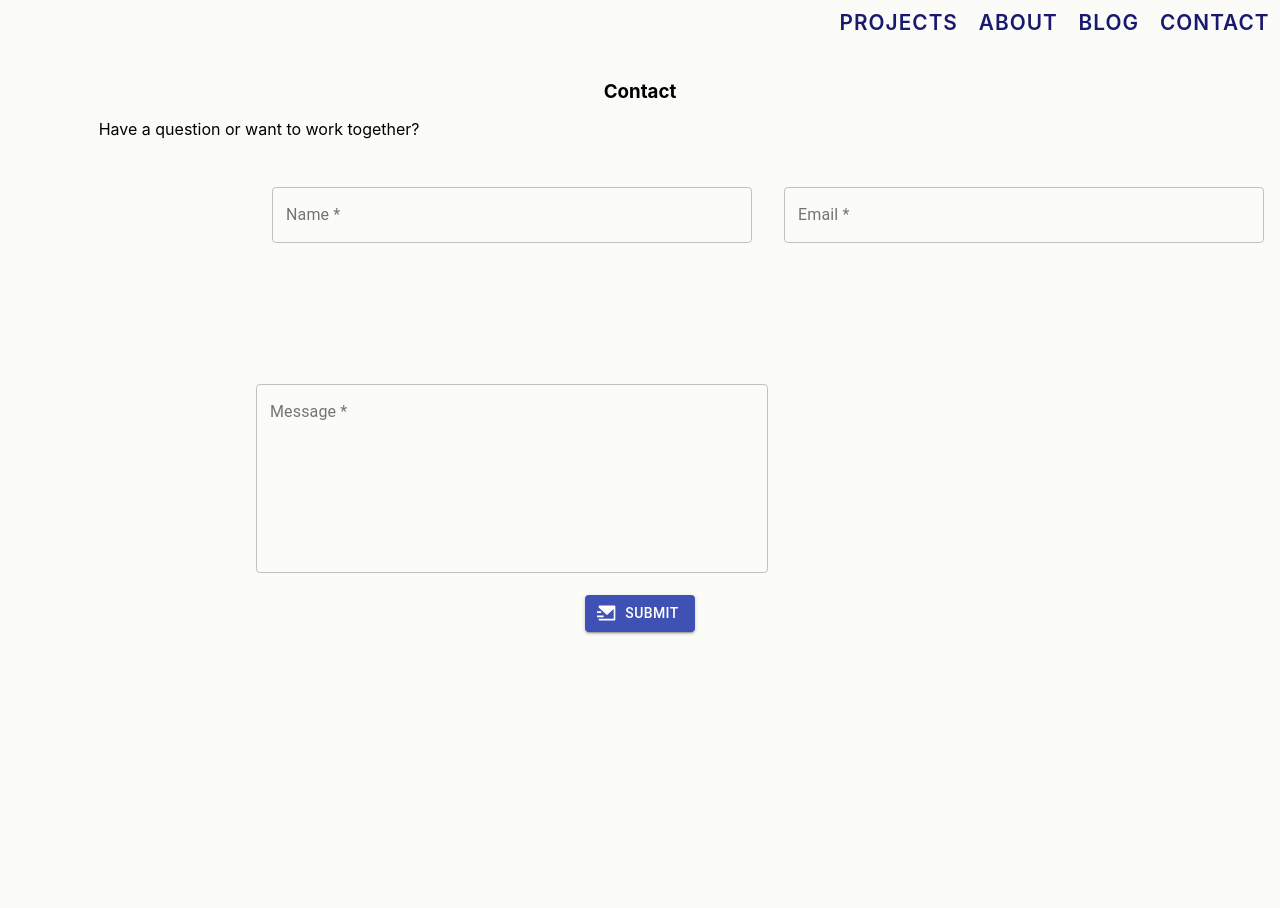
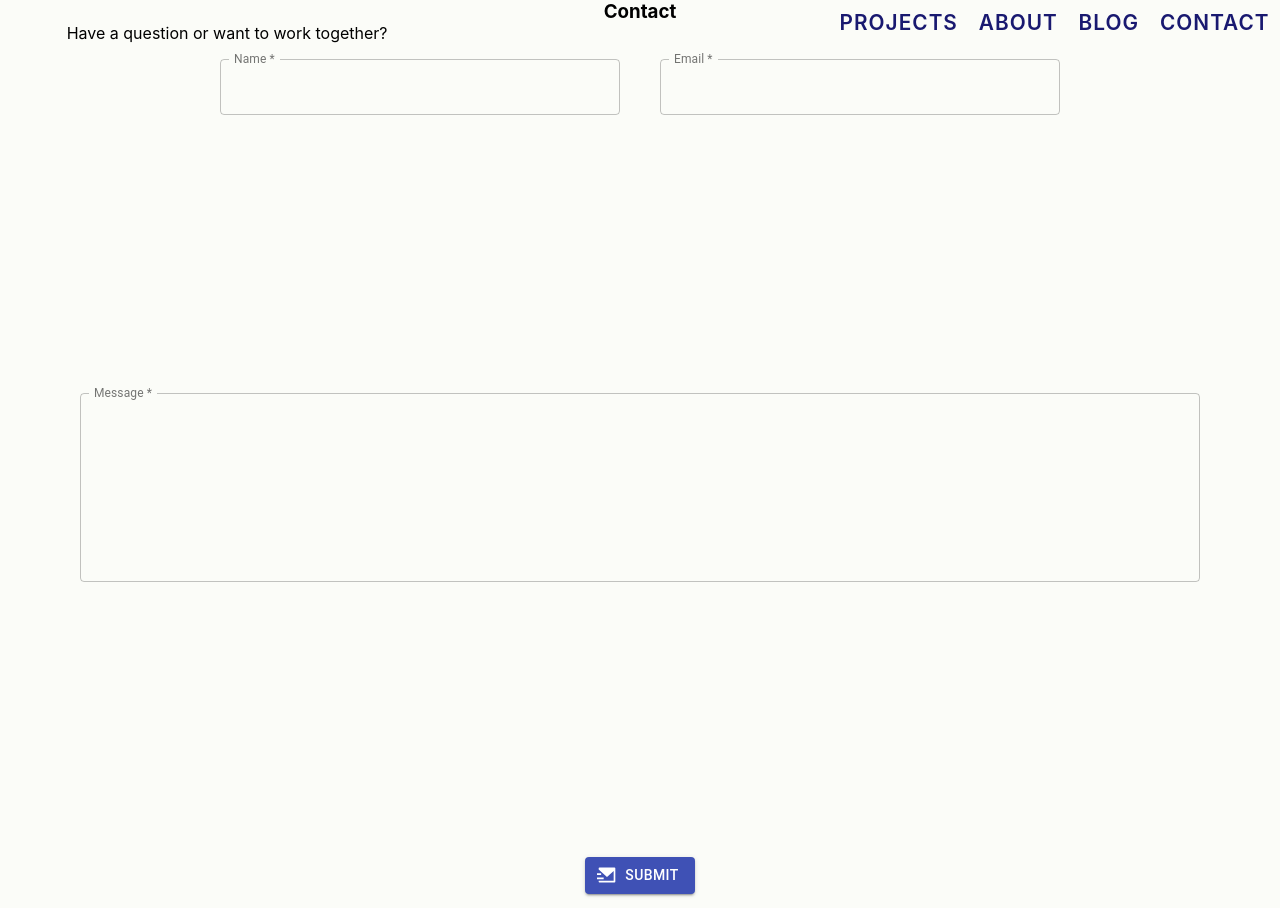
Before and after one commit to Richardzleung/resume, a React (Create React App) app: page /contact in a window 1280 px wide. Before the commit the page ends 800 px from the top, so only its background shows below. Built offline with nearby package versions, Linux system fonts and the light colour scheme.

Commit message:
dark mode hook and contact form grid stuff

```diff
--- a/src/App.css
+++ b/src/App.css
@@ -7,6 +7,8 @@
   --bg-secondary-color: #116ABD;
   --bg-tertiary-color: #FFFADA;
 }
+
+/** GENERAL STYLES */
 
 html {
   scroll-behavior: smooth;
@@ -20,40 +22,32 @@ body {
   background-color: #FBFCF8;
 }
 
-.App {
-  text-align: center;
-}
 
-.center {
-  margin: auto;
+
+/** UTILITIES */
+.column, .row {
+  display: flex;
 }
 
 .column {
-  display: flex;
   flex-direction: column;
+}
+
+.row {
+  flex-wrap: wrap;
 }
 
 .column > h2 {
   margin-top: 2.5em;
 }
 
-.flex-col-center-X {
+.flex-col-center-X,
+.flex-center-XY {
   align-items: center;
 }
 
-.skill-icon {
-  width: 2rem;
-  height: 2rem;
-}
-
-.flex-center-XY {
+.flex-center-XY{
   justify-content: center;
-  align-items: center;
-}
-
-.row {
-  display: flex;
-  flex-wrap: wrap;
 }
 
 .space-evenly {
@@ -76,44 +70,56 @@ body {
   position: relative;
 }
 
+/** STORE PAGES */
 /* Table of contents
-  * 1. Contact Form
-  * 2. Tooltip
-  * 3. Tilt
+  * 1. App
+  * 2. ContactForm
+  * 3. Footer
+  * 4. Technology Skills
+  * 5. Tooltip
 */
 
-
-/** 2. Contact Form & Page related stuff */
-#contactContainer {
-  min-height: 80vh;
-  padding: 5rem 1rem 1rem;
+/** 1. App */
+.App {
+  text-align: center;
 }
 
-#contactSubtext {
-  margin: 1em;
+/** 2. Contact Form */
+#contact--container {
+  display: grid;
+  grid-template-columns: repeat(64,1.5625%);
 }
 
-#contact-form {
-  margin: 0 15rem;
-  display: grid;
-  grid-template-areas:
-    "text text"
-    "message message";
-  grid-template-rows: 1fr 1fr;
-  grid-template-columns: 1fr 1fr;
+.contact--message,
+.contact--name,
+.contact--email {
+  grid-column-start: 5;
+  grid-column-end: 61;
 }
 
-#contact-form > input {
-  grid-area: text;
+/** 3. FOOTER */
+#footer--container {
+  background-color: var(--bg-secondary-color);
+  clip-path: polygon(50% 30%, 100% 0, 100% 100%, 0 100%, 0 0);;
+  min-height: 15rem;
+  padding-top: 6rem;
+  overflow: hidden;
+  width: 100%;
 }
 
-#message-field {
-  grid-area: message;
+/** 4. Technology Skills */
+#technology--container {
+  background-color: var(--bg-tertiary-color);
+  clip-path: polygon(15% 0%, 100% 0%, 85% 100%, 0% 100%);;
+  height: auto;
+  padding-top: 5rem;
+}
+.skill-icon {
+  width: 2rem;
+  height: 2rem;
 }
 
-
-/** Tooltip*/
-
+/** 5. Tooltip*/
 .tooltip {
   display:inline-block;
   position:relative;
@@ -143,35 +149,41 @@ body {
   display: none;
 }
 
+/*! random image find something to do with this */
 #web-developer--image {
   float: left;
   shape-outside: circle(50%);
   width: 250px;
 }
 
-
-#technology--container {
-  background-color: var(--bg-tertiary-color);
-  clip-path: polygon(15% 0%, 100% 0%, 85% 100%, 0% 100%);;
-  height: auto;
-  padding-top: 5rem;
-}
-
-/* Larger screens */
+/** Larger than tablet screens */
 @media screen and (min-width: 48em) {
   /** Tooltip */
   .tooltip:hover .tooltip--bottom {
     display:block;
   }
+
   /** Technologies */
   .hide-on-small-screen {
     visibility: visible;
   }
-  /** Technology button*/
+
+  /** Technology view buttons */
   .tech-btn {
     width: 5rem;
   }
+
   #landingPageBackround {
     clip-path: polygon(0 0, 100% 0, 100% 40vh, 0 77%);
   }
+
+  /** Contact Form*/
+  .contact--name {
+    grid-column-start: 12;
+    grid-column-end: 32;
+  }
+  .contact--email {
+    grid-column-start: 34;
+    grid-column-end: 54;
+  }
 }
--- a/src/App.js
+++ b/src/App.js
@@ -19,7 +19,7 @@ const App = () => {
   const aboutViewRef = useRef();
   const [isLoading, setLoading] = useState(true);
 
-  const fakeRequest = () => new Promise(resolve => setTimeout(() => resolve(), 1500));
+  const fakeRequest = () => new Promise(resolve => setTimeout(() => resolve(), 1250));
 
   useLayoutEffect(() => {
     fakeRequest().then(() => {
@@ -55,12 +55,12 @@ const App = () => {
         <Router>
           <Switch>
             <Route exact path='/404'>
-              <Suspense fallback={<Loading />}>
+              <Suspense fallback=''>
                 <PageNotFound />
               </Suspense>
             </Route>
             <RouteWithNavBar path='/contact'>
-              <Suspense fallback={<Loading />}>
+              <Suspense fallback=''>
                 <ContactForm />
               </Suspense>
             </RouteWithNavBar>
--- a/src/components/Footer/Footer.jsx
+++ b/src/components/Footer/Footer.jsx
@@ -1,7 +1,6 @@
 import React from 'react';
 import IconButton from '@material-ui/core/IconButton';
 import { handles } from '../../shared/constants';
-import './styles.css'
 
 const Footer = () => {
   return (
--- a/src/components/Footer/styles.css
+++ /dev/null
@@ -1,8 +0,0 @@
-#footer--container {
-  background-color: var(--bg-secondary-color);
-  clip-path: polygon(50% 30%, 100% 0, 100% 100%, 0 100%, 0 0);;
-  min-height: 15rem;
-  padding-top: 6rem;
-  overflow: hidden;
-  width: 100%;
-}
--- a/src/components/Form/Form.jsx
+++ b/src/components/Form/Form.jsx
@@ -4,9 +4,10 @@ import * as yup from 'yup';
 import Button from '@material-ui/core/Button';
 import { RiMailSendFill } from "react-icons/ri";
 import TextField from '@material-ui/core/TextField'
+import useWindowSize from 'hooks/useWindowSize';
 
 import ContactService from '../../services/ContactService';
-import { InputContainer, Notification } from './FormElements.styled';
+import { Notification } from './FormElements.styled';
 
 const validationSchema = yup.object({
   name: yup
@@ -76,14 +77,16 @@ const Form = () => {
   return (
     <>
       <form onSubmit={formik.handleSubmit}>
-        <div id='contact-form'>
-          <InputContainer>
+        <div className='vh-100' id='contact--container'>
+          <div className='contact--name'>
             <InputField {...nameFieldProps} />
-          </InputContainer>
-          <InputContainer>
+          </div>
+          <div className='contact--email'>
             <InputField {...emailFieldProps} />
-          </InputContainer>
-          <InputField {...messageFieldProps} />
+          </div>
+          <div className='contact--message'>
+            <InputField {...messageFieldProps} />
+          </div>
         </div>
         <Button
           style={{ margin: '1em' }}
@@ -102,7 +105,7 @@ const InputField= props => (
   <TextField
     fullWidth
     InputLabelProps={{
-      shrink: false,
+      shrink: true,
     }}
     margin="normal"
     variant="outlined"
--- a/src/components/Form/FormElements.styled.jsx
+++ b/src/components/Form/FormElements.styled.jsx
@@ -1,15 +1,8 @@
 import React from 'react'
-import styled from 'styled-components';
 
-const InputContainer = styled.div`
-  @media (min-width: ${({ theme }) => theme.largishScreen}) {
-    width: 30em;
-    margin: 1em;
-  }
-`;
 // TODO style this shit
 const Notification = () => (
   <p>Form Submitted</p>
 );
 
-export { InputContainer, Notification };
+export { Notification };
--- a/src/styles/scrollDownButton.css
+++ b/src/styles/scrollDownButton.css
@@ -1,5 +1,5 @@
 .scroll-down {
-  animation: bounce 1s infinite alternate ease-in;
+  animation: bounce 1s infinite alternate cubic-bezier(.22,.61,.36,1);
   border: 2px solid rgb(7, 7, 7);
   border-radius: 100vh;
   bottom: 6.5%;
@@ -26,6 +26,6 @@
     transform: translateY(0);
   }
   to {
-    transform: translateY(-15px);
+    transform: translateY(-20px);
   }
 }
```
Also changed, not shown: src/hooks/useDarkMode.js (added, +23 -0 lines).
